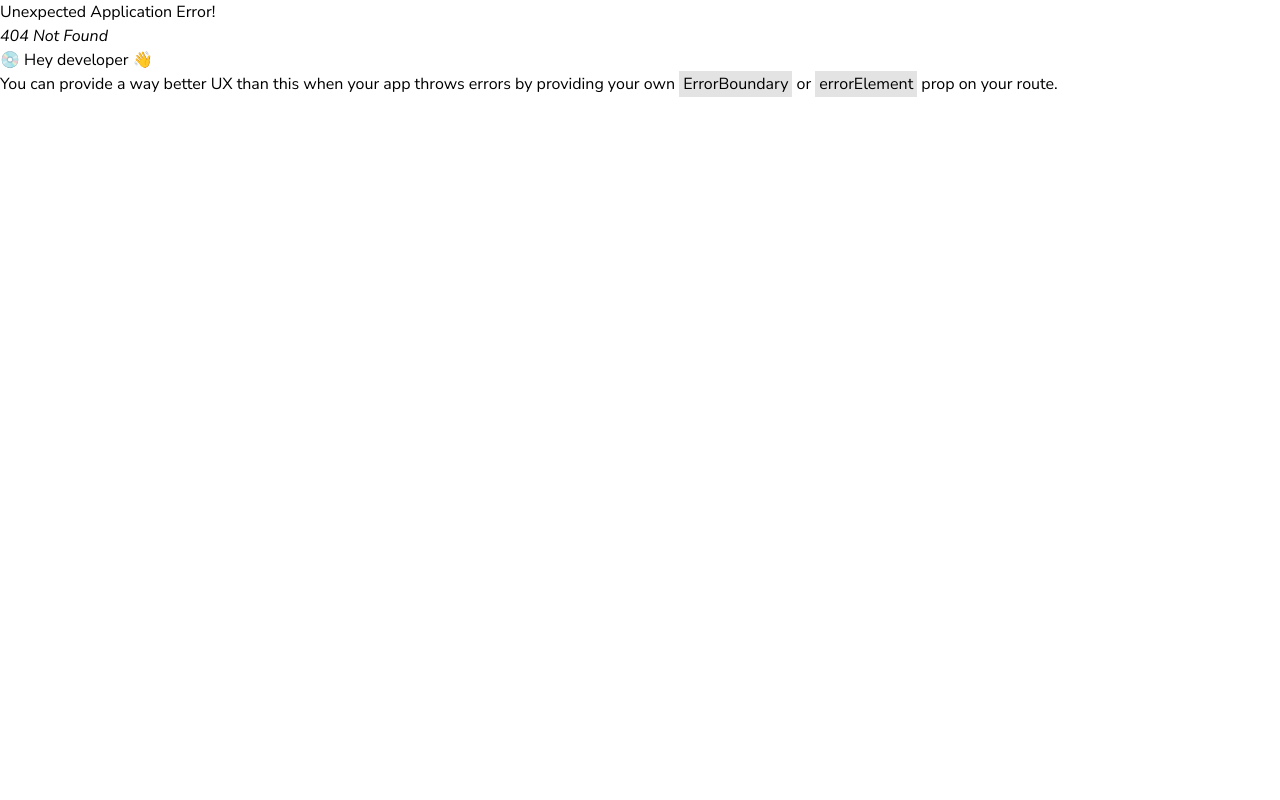
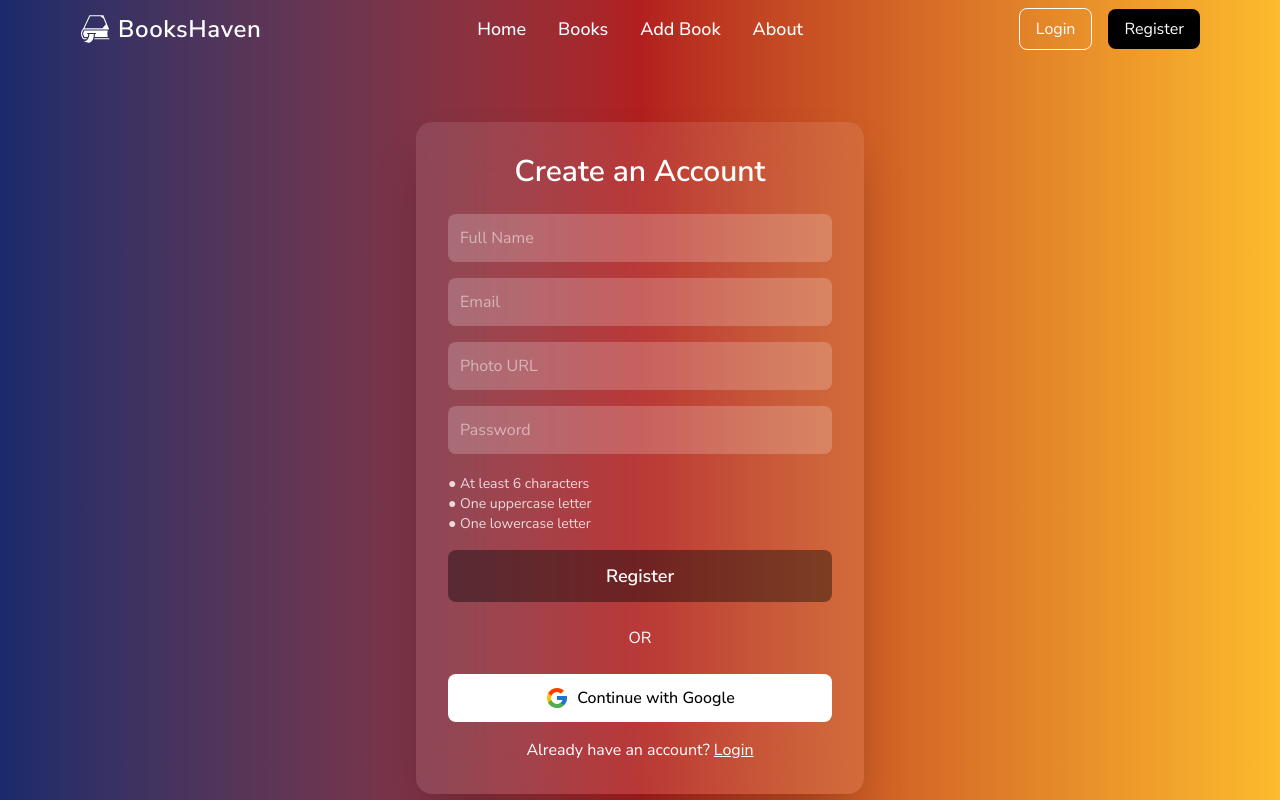
Before and after one commit to mahmudulkarim420/ph-tenth-assignment, a React (Vite) app: page /register in a window 1280 px wide. Before the commit this address had no page. Shown: the top 800 px of the page. Built offline with nearby package versions, Linux system fonts and the light colour scheme; no server answers.

Commit message:
login-update

```diff
--- a/src/Components/Footer.jsx
+++ b/src/Components/Footer.jsx
@@ -4,7 +4,7 @@ import { FaFacebook, FaInstagram, FaGithub } from "react-icons/fa";
 
 const Footer = () => {
   return (
-    <footer className="fixed bottom-0 left-0 w-full bg-gradient-to-r from-[#1A2A6C] via-[#B21F1F] to-[#FDBB2D] text-white mt-10">
+    <footer className=" w-full bg-gradient-to-r from-[#1A2A6C] via-[#B21F1F] to-[#FDBB2D] text-white ">
       <div className="max-w-6xl mx-auto px-6 py-10 grid grid-cols-1 md:grid-cols-3 gap-10">
 
         {/* Brand Section */}
--- a/src/Components/Navbar.jsx
+++ b/src/Components/Navbar.jsx
@@ -1,113 +1,100 @@
-import React, { useState } from 'react';
-import { Link } from 'react-router-dom';
-import { GiBookmark } from 'react-icons/gi';
+import React, { useState, useContext } from "react";
+import { Link, useNavigate } from "react-router-dom";
+import { GiBookmark } from "react-icons/gi";
+import { AuthContext } from "../Providers/AuthProvider";
 
 const Navbar = () => {
   const [open, setOpen] = useState(false);
+  const { user, logOut } = useContext(AuthContext);
+  const navigate = useNavigate();
+
+  const handleLogout = async () => {
+    try {
+      await logOut();
+      navigate("/login");
+    } catch (err) {
+      console.log(err.message);
+    }
+  };
 
   return (
     <nav className="w-full bg-gradient-to-r from-[#1A2A6C] via-[#B21F1F] to-[#FDBB2D] text-white shadow-md">
       <div className="max-w-6xl mx-auto px-4 py-2 flex items-center justify-between">
+        {/* Logo */}
         <Link to="/" className="flex items-center gap-2">
-          <div className="text-3xl">
-            <GiBookmark />
-          </div>
-
+          <div className="text-3xl"><GiBookmark /></div>
           <h1 className="text-2xl font-semibold tracking-wide">BooksHaven</h1>
         </Link>
 
+        {/* Desktop Menu */}
         <ul className="hidden md:flex items-center gap-8 text-lg font-medium">
-          <li>
-            <Link
-              to="/"
-              className="hover:text-yellow-300 duration-200 hover:underline"
-            >
-              Home
-            </Link>
-          </li>
-          <li>
-            <Link
-              to="/books"
-              className="hover:text-yellow-300 duration-200 hover:underline"
-            >
-              Books
-            </Link>
-          </li>
-          <li>
-            <Link
-              to="/add-book"
-              className="hover:text-yellow-300 duration-200 hover:underline"
-            >
-              Add Book
-            </Link>
-          </li>
-          <li>
-            <Link
-              to="/about"
-              className="hover:text-yellow-300 duration-200 hover:underline"
-            >
-              About
-            </Link>
-          </li>
+          <li><Link to="/" className="hover:text-yellow-300 duration-200 hover:underline">Home</Link></li>
+          <li><Link to="/books" className="hover:text-yellow-300 duration-200 hover:underline">Books</Link></li>
+          <li><Link to="/add-book" className="hover:text-yellow-300 duration-200 hover:underline">Add Book</Link></li>
+          <li><Link to="/about" className="hover:text-yellow-300 duration-200 hover:underline">About</Link></li>
         </ul>
 
+        {/* Desktop Auth/Profile */}
         <div className="hidden md:flex items-center gap-4">
-          <Link
-            to="/login"
-            className="px-4 py-2 rounded-lg border border-white hover:bg-white hover:text-black duration-200"
-          >
-            Login
-          </Link>
-
-          <Link
-            to="/register"
-            className="px-4 py-2 rounded-lg bg-black bg-opacity-30 hover:bg-black hover:bg-opacity-60 duration-200"
-          >
-            Register
-          </Link>
+          {user ? (
+            <div className="flex items-center gap-3 bg-opacity-30 px-3 py-1 rounded-lg">
+              <img
+                src={user.photoURL || "https://via.placeholder.com/40"}
+                alt="profile"
+                className="w-10 h-10 rounded-full border-2 border-white"
+              />
+              <span className="font-medium">{user.displayName || "User"}</span>
+              <button
+                onClick={handleLogout}
+                className="px-3 py-1 bg-red-600 hover:bg-red-700 rounded-lg text-white font-medium"
+              >
+                Logout
+              </button>
+            </div>
+          ) : (
+            <>
+              <Link to="/login" className="px-4 py-2 rounded-lg border border-white hover:bg-white hover:text-black duration-200">Login</Link>
+              <Link to="/register" className="px-4 py-2 rounded-lg bg-black bg-opacity-30 hover:bg-black hover:bg-opacity-60 duration-200">Register</Link>
+            </>
+          )}
         </div>
 
-        <button
-          className="md:hidden text-3xl text-white"
-          onClick={() => setOpen(!open)}
-        >
-          {open ? '✕' : '☰'}
+        {/* Mobile Menu Button */}
+        <button className="md:hidden text-3xl text-white" onClick={() => setOpen(!open)}>
+          {open ? "✕" : "☰"}
         </button>
       </div>
 
+      {/* Mobile Menu */}
       {open && (
         <div className="md:hidden bg-[#1A1A1A]/50 backdrop-blur-sm p-4">
           <ul className="flex flex-col gap-4 text-lg">
-            <Link to="/" onClick={() => setOpen(false)}>
-              Home
-            </Link>
-            <Link to="/books" onClick={() => setOpen(false)}>
-              Books
-            </Link>
-            <Link to="/add-book" onClick={() => setOpen(false)}>
-              Add Book
-            </Link>
-            <Link to="/about" onClick={() => setOpen(false)}>
-              About
-            </Link>
+            <Link to="/" onClick={() => setOpen(false)}>Home</Link>
+            <Link to="/books" onClick={() => setOpen(false)}>Books</Link>
+            <Link to="/add-book" onClick={() => setOpen(false)}>Add Book</Link>
+            <Link to="/about" onClick={() => setOpen(false)}>About</Link>
           </ul>
 
           <div className="flex flex-col gap-3 mt-4">
-            <Link
-              to="/login"
-              onClick={() => setOpen(false)}
-              className="px-4 py-2 rounded-lg border border-white text-white hover:bg-white hover:text-black duration-200"
-            >
-              Login
-            </Link>
-
-            <Link
-              to="/register"
-              onClick={() => setOpen(false)}
-              className="px-4 py-2 rounded-lg bg-black bg-opacity-40 text-white hover:bg-black hover:bg-opacity-60 duration-200"
-            >
-              Register
-            </Link>
+            {user ? (
+              <div className="flex flex-col gap-2 items-start bg-black bg-opacity-30 px-3 py-2 rounded-lg">
+                <div className="flex items-center gap-2">
+                  <img src={user.photoURL || "https://via.placeholder.com/40"} alt="profile" className="w-10 h-10 rounded-full border-2 border-white"/>
+                  <span className="font-medium">{user.displayName || "User"}</span>
+                </div>
+                <button
+                  onClick={handleLogout}
+                  className="px-3 py-1 bg-red-600 hover:bg-red-700 rounded-lg text-white font-medium"
+                >
+                  Logout
+                </button>
+              </div>
+            ) : (
+              <>
+                <Link to="/login" onClick={() => setOpen(false)} className="px-4 py-2 rounded-lg border border-white text-white hover:bg-white hover:text-black duration-200">Login</Link>
+                <Link to="/register" onClick={() => setOpen(false)} className="px-4 py-2 rounded-lg bg-black bg-opacity-40 text-white hover:bg-black hover:bg-opacity-60 duration-200">Register</Link>
+              </>
+            )}
           </div>
         </div>
       )}
--- a/src/FireBase/FireBase.config.js
+++ b/src/FireBase/FireBase.config.js
@@ -1,12 +1,16 @@
 import { initializeApp } from "firebase/app";
 
 const firebaseConfig = {
-  apiKey: import.meta.env.VITE_FIREBASE_API_KEY,
-  authDomain: import.meta.env.VITE_FIREBASE_AUTH_DOMAIN,
-  projectId: import.meta.env.VITE_FIREBASE_PROJECT_ID,
-  storageBucket: import.meta.env.VITE_FIREBASE_STORAGE_BUCKET,
-  messagingSenderId: import.meta.env.VITE_FIREBASE_MESSAGING,
-  appId: import.meta.env.VITE_FIREBASE_APP_ID
+  apiKey: "AIzaSyCmHWsFrQTBzertUezqgrFthQdYGTMgufs",
+  authDomain: "ph-tenth-assignment-7c08c.firebaseapp.com",
+  projectId: "ph-tenth-assignment-7c08c",
+  storageBucket: "ph-tenth-assignment-7c08c.appspot.com",
+  messagingSenderId: "692955562773",
+  appId: "1:692955562773:web:78843ceeb733ead6709f1c"
 };
 
-export const app = initializeApp(firebaseConfig);
+// ✅ Initialize Firebase
+const app = initializeApp(firebaseConfig);
+
+// ✅ Named export
+export { app };
--- a/src/Layouts/Layouts.jsx
+++ b/src/Layouts/Layouts.jsx
@@ -5,11 +5,13 @@ import Footer from '../Components/Footer';
 
 const Layouts = () => {
   return (
-    <div>
-      <Navbar />
-      <Outlet />
-      <Footer />
-    </div>
+  <div className="min-h-screen flex flex-col">
+  <Navbar />
+  <main className="flex-1">
+    <Outlet />
+  </main>
+  <Footer />
+</div>
   );
 };
 
--- a/src/Pages/Login.jsx
+++ b/src/Pages/Login.jsx
@@ -1,9 +1,75 @@
-import React from 'react';
+import React, { useContext, useState } from 'react';
+import { Link, useNavigate } from 'react-router-dom';
+import { FcGoogle } from 'react-icons/fc';
+import { AuthContext } from '../Providers/AuthProvider';
+import toast from 'react-hot-toast';
 
 const Login = () => {
+  const { signIn, signInWithGoogle } = useContext(AuthContext);
+  const [email, setEmail] = useState('');
+  const [password, setPassword] = useState('');
+  const navigate = useNavigate();
+
+  const handleLogin = async (e) => {
+    e.preventDefault();
+    try {
+      await signIn(email, password);
+      toast.success('Login Successful!');
+      navigate('/');
+    } catch (error) {
+      toast.error(error.message);
+    }
+  };
+
+  const handleGoogleLogin = async () => {
+    try {
+      await signInWithGoogle();
+      toast.success('Google Login Successful!');
+      navigate('/');
+    } catch (error) {
+      toast.error(error.message);
+    }
+  };
+
   return (
-    <div>
-      Login
+    <div className="min-h-screen flex items-center justify-center bg-gradient-to-r from-[#1A2A6C] via-[#B21F1F] to-[#FDBB2D] p-6">
+      <div className="w-full max-w-md bg-white/10 backdrop-blur-xl rounded-2xl p-8 shadow-2xl text-white">
+        <h2 className="text-3xl font-semibold text-center mb-6">Login to BooksHaven</h2>
+        <form onSubmit={handleLogin} className="space-y-4">
+          <input
+            type="email"
+            placeholder="Email"
+            value={email}
+            onChange={(e) => setEmail(e.target.value)}
+            className="w-full p-3 rounded-lg bg-white/20 focus:bg-white/30 outline-none"
+          />
+          <input
+            type="password"
+            placeholder="Password"
+            value={password}
+            onChange={(e) => setPassword(e.target.value)}
+            className="w-full p-3 rounded-lg bg-white/20 focus:bg-white/30 outline-none"
+            autoComplete="current-password"
+          />
+          <p className="text-sm mt-1 opacity-80">Forget Password?</p>
+          <button
+            type="submit"
+            className="w-full py-3 bg-black/40 hover:bg-black/70 rounded-lg text-lg font-semibold duration-200"
+          >
+            Login
+          </button>
+        </form>
+        <div className="my-6 text-center">OR</div>
+        <button
+          onClick={handleGoogleLogin}
+          className="w-full py-3 bg-white text-black rounded-lg flex items-center justify-center gap-2 font-medium hover:bg-gray-200 duration-200"
+        >
+          <FcGoogle className="text-2xl" /> Continue with Google
+        </button>
+        <p className="text-center mt-4">
+          Don't have an account? <Link to="/register" className="underline">Register</Link>
+        </p>
+      </div>
     </div>
   );
 };
--- a/src/Pages/Register.jsx
+++ b/src/Pages/Register.jsx
@@ -1,9 +1,78 @@
-import React from 'react';
+import React, { useContext, useState } from "react";
+import { Link, useNavigate } from "react-router-dom";
+import { FcGoogle } from "react-icons/fc";
+import { AuthContext } from "../Providers/AuthProvider";
+import toast from "react-hot-toast";
+import { updateProfile } from "firebase/auth";
 
 const Register = () => {
+  const { createUser, logOut, signInWithGoogle } = useContext(AuthContext);
+  const [name, setName] = useState("");
+  const [email, setEmail] = useState("");
+  const [photo, setPhoto] = useState("");
+  const [password, setPassword] = useState("");
+  const navigate = useNavigate();
+
+  const handleRegister = async (e) => {
+    e.preventDefault();
+
+    const passwordRegex = /^(?=.*[a-z])(?=.*[A-Z]).{6,}$/;
+    if (!passwordRegex.test(password)) {
+      toast.error("Password must be at least 6 characters long, include one uppercase and one lowercase letter.");
+      return;
+    }
+
+    try {
+      const result = await createUser(email, password);
+
+      // Update profile
+      await updateProfile(result.user, {
+        displayName: name,
+        photoURL: photo || "https://via.placeholder.com/40",
+      });
+
+      // ✅ Log out immediately after registration
+      await logOut();
+
+      toast.success("Registration Successful! Please login now.");
+      navigate("/login");
+    } catch (error) {
+      toast.error(error.message);
+    }
+  };
+
+  const handleGoogleRegister = async () => {
+    try {
+      await signInWithGoogle();
+      toast.success("Google Login Successful!");
+      navigate("/login");
+    } catch (error) {
+      toast.error(error.message);
+    }
+  };
+
   return (
-    <div>
-      Register
+    <div className="min-h-screen flex flex-col">
+      <main className="flex-1 flex items-center justify-center bg-gradient-to-r from-[#1A2A6C] via-[#B21F1F] to-[#FDBB2D] p-6">
+        <div className="w-full max-w-md bg-white/10 backdrop-blur-xl rounded-2xl p-8 shadow-2xl text-white">
+          <h2 className="text-3xl font-semibold text-center mb-6">Create an Account</h2>
+          <form onSubmit={handleRegister} className="space-y-4">
+            <input type="text" placeholder="Full Name" value={name} onChange={(e) => setName(e.target.value)} className="w-full p-3 rounded-lg bg-white/20 focus:bg-white/30 outline-none" required />
+            <input type="email" placeholder="Email" value={email} onChange={(e) => setEmail(e.target.value)} className="w-full p-3 rounded-lg bg-white/20 focus:bg-white/30 outline-none" required />
+            <input type="text" placeholder="Photo URL" value={photo} onChange={(e) => setPhoto(e.target.value)} className="w-full p-3 rounded-lg bg-white/20 focus:bg-white/30 outline-none" />
+            <input type="password" placeholder="Password" value={password} onChange={(e) => setPassword(e.target.value)} className="w-full p-3 rounded-lg bg-white/20 focus:bg-white/30 outline-none" required autoComplete="new-password" />
+            <p className="text-sm mt-1 opacity-80">● At least 6 characters<br />● One uppercase letter<br />● One lowercase letter</p>
+            <button type="submit" className="w-full py-3 bg-black/40 hover:bg-black/70 rounded-lg text-lg font-semibold duration-200">Register</button>
+          </form>
+          <div className="my-6 text-center">OR</div>
+          <button onClick={handleGoogleRegister} className="w-full py-3 bg-white text-black rounded-lg flex items-center justify-center gap-2 font-medium hover:bg-gray-200 duration-200">
+            <FcGoogle className="text-2xl" /> Continue with Google
+          </button>
+          <p className="text-center mt-4">
+            Already have an account? <Link to="/login" className="underline">Login</Link>
+          </p>
+        </div>
+      </main>
     </div>
   );
 };
--- a/src/Providers/AuthProvider.jsx
+++ b/src/Providers/AuthProvider.jsx
@@ -12,62 +12,43 @@ import { app } from "../FireBase/FireBase.config";
 
 export const AuthContext = createContext(null);
 const auth = getAuth(app);
-
-// ✅ Google Provider
 const googleProvider = new GoogleAuthProvider();
 
 const AuthProvider = ({ children }) => {
   const [user, setUser] = useState(null);
   const [loading, setLoading] = useState(true);
 
-  // ✅ Register with Email
   const createUser = (email, password) => {
     setLoading(true);
     return createUserWithEmailAndPassword(auth, email, password);
   };
 
-  // ✅ Login with Email
   const signIn = (email, password) => {
     setLoading(true);
     return signInWithEmailAndPassword(auth, email, password);
   };
 
-  // ✅ Login/Register with Google
   const signInWithGoogle = () => {
     setLoading(true);
     return signInWithPopup(auth, googleProvider);
   };
 
-  // ✅ Logout
   const logOut = () => {
     setLoading(true);
     return signOut(auth);
   };
 
-  // ✅ Track Logged-in user
   useEffect(() => {
     const unSubscribe = onAuthStateChanged(auth, (currentUser) => {
       setUser(currentUser);
       setLoading(false);
     });
-
     return () => unSubscribe();
   }, []);
 
-  const authInfo = {
-    user,
-    loading,
-    createUser,
-    signIn,
-    signInWithGoogle, // ✅ Added Google Login
-    logOut,
-  };
+  const authInfo = { user, loading, createUser, signIn, signInWithGoogle, logOut };
 
-  return (
-    <AuthContext.Provider value={authInfo}>
-      {children}
-    </AuthContext.Provider>
-  );
+  return <AuthContext.Provider value={authInfo}>{children}</AuthContext.Provider>;
 };
 
 export default AuthProvider;
--- a/src/Routes/Router.jsx
+++ b/src/Routes/Router.jsx
@@ -1,11 +1,29 @@
 import React from 'react';
 import { createBrowserRouter } from "react-router";
 import Layouts from '../Layouts/Layouts';
+import Home from '../Pages/Home';
+import Login from '../Pages/Login';
+import Register from '../Pages/Register';
 
 const Router = createBrowserRouter([
   {
     path: "/",
     element: <Layouts/>,
+    children: [
+      {
+        index: true,
+        path: "/",
+        element: <Home/>
+      },
+      {
+        path: "/login",
+        element: <Login/>
+      },
+      {
+        path: "/register",
+        element: <Register/>
+      }
+    ]
   },
 ]);
 
--- a/src/main.jsx
+++ b/src/main.jsx
@@ -1,12 +1,16 @@
 import { StrictMode } from 'react'
 import { createRoot } from 'react-dom/client'
 import './index.css'
-import { RouterProvider } from "react-router/dom";
-import App from './App.jsx'
+import { RouterProvider } from 'react-router-dom';
+import router from './Routes/Router.jsx';
+import AuthProvider from './Providers/AuthProvider.jsx';
+import { Toaster } from 'react-hot-toast';
 
 createRoot(document.getElementById('root')).render(
   <StrictMode>
-   <RouterProvider router={router} />
+    <AuthProvider>
+      <RouterProvider router={router} />
+      <Toaster />
+    </AuthProvider>
   </StrictMode>
-)
-import router from './Routes/Router.jsx';
+);
```
Also changed, not shown: 1 other file (tests, documents, lock files or other folders).
